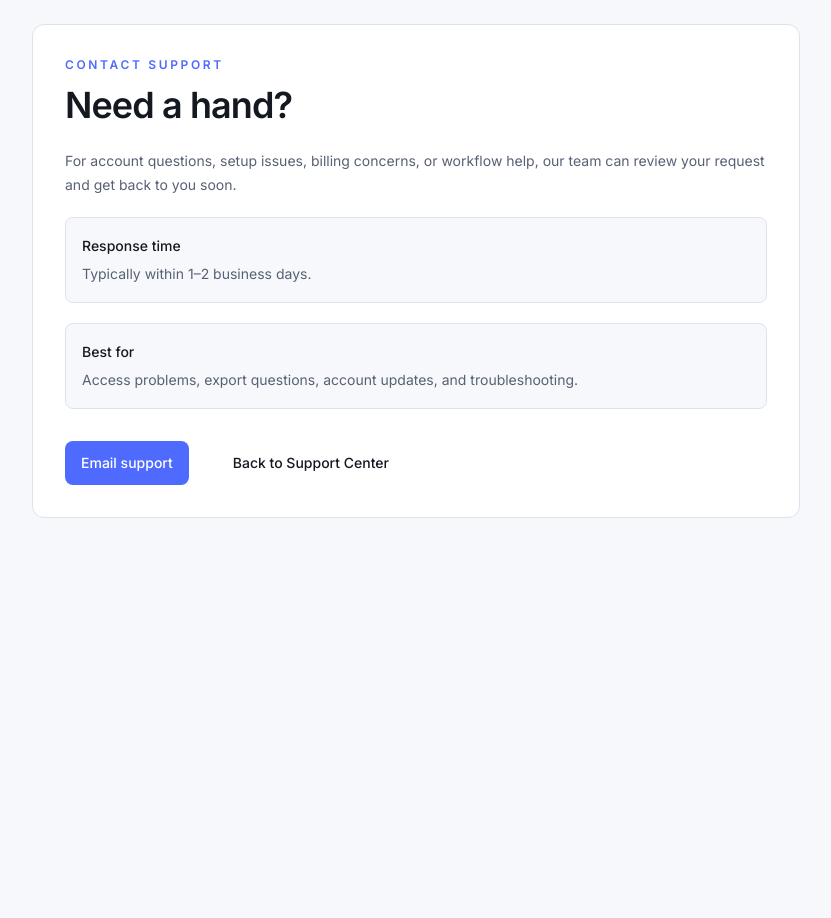
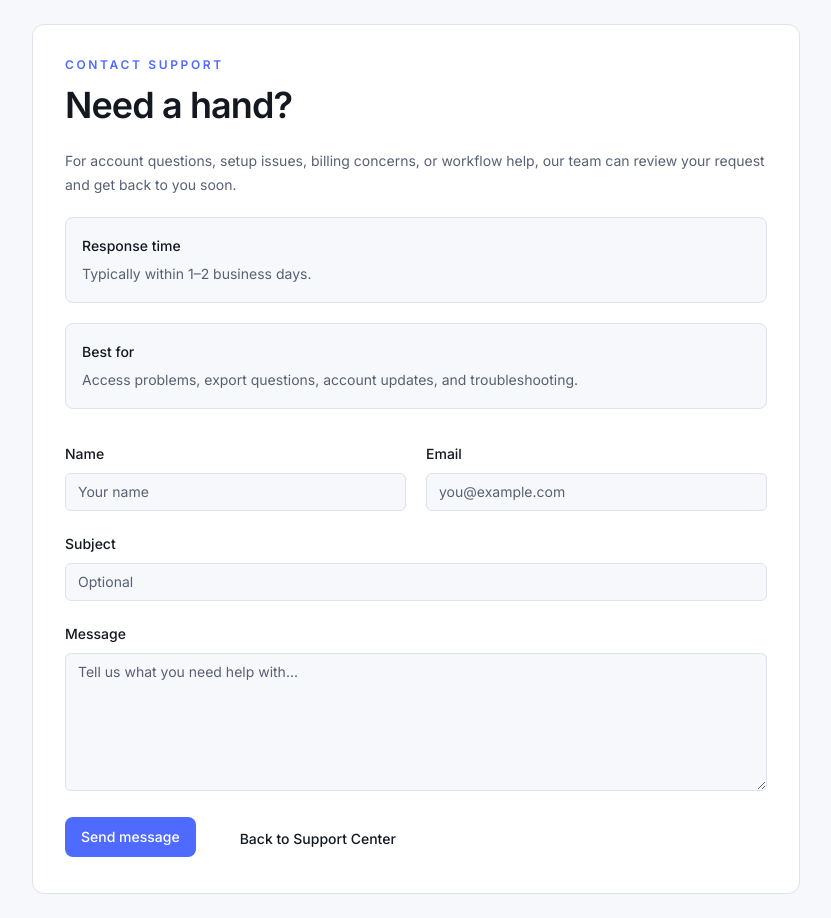
Before and after one commit to yupe23/ClipForge, a Next.js app: page /dashboard/support/contact in a window 1280 px wide. Shown: the whole page, without its empty margins (224-1055 px from the left). Before the commit the page ends 800 px from the top, so only its background shows below. Built offline with nearby package versions, Linux system fonts and the light colour scheme.

Commit message:
feat: add support contact form with resend

```diff
--- /dev/null
+++ b/app/dashboard/support/contact/actions.ts
@@ -0,0 +1,27 @@
+import type { ContactSupportPayload } from './types';
+
+export async function submitContactSupportRequest(
+  payload: ContactSupportPayload,
+): Promise<{ success: boolean }> {
+  const response = await fetch('/api/dashboard/support/contact', {
+    method: 'POST',
+    headers: {
+      'Content-Type': 'application/json',
+    },
+    body: JSON.stringify(payload),
+  });
+
+  const result = (await response.json().catch(() => ({}))) as { success?: boolean; error?: string };
+
+  if (!response.ok) {
+    throw new Error(result.error ?? 'Unable to submit support request.');
+  }
+
+  return { success: result.success ?? true };
+}
+
+export async function handleContactSupportSubmit(
+  payload: ContactSupportPayload,
+): Promise<{ success: boolean }> {
+  return submitContactSupportRequest(payload);
+}
--- a/app/dashboard/support/contact/page.tsx
+++ b/app/dashboard/support/contact/page.tsx
@@ -1,35 +1,41 @@
+'use client';
+
+import * as React from 'react';
 import Link from 'next/link';
 import { Button } from '@/components/ui/button';
 
-import type { ContactSupportPayload } from './types';
-
-export async function submitContactSupportRequest(
-  payload: ContactSupportPayload,
-): Promise<{ success: boolean }> {
-  const response = await fetch('/api/dashboard/support/contact', {
-    method: 'POST',
-    headers: {
-      'Content-Type': 'application/json',
-    },
-    body: JSON.stringify(payload),
-  });
-
-  const result = (await response.json().catch(() => ({}))) as { success?: boolean; error?: string };
-
-  if (!response.ok) {
-    throw new Error(result.error ?? 'Unable to submit support request.');
-  }
-
-  return { success: result.success ?? true };
-}
-
-export async function handleContactSupportSubmit(
-  payload: ContactSupportPayload,
-): Promise<{ success: boolean }> {
-  return submitContactSupportRequest(payload);
-}
+import { handleContactSupportSubmit } from './actions';
 
 export default function DashboardContactSupportPage() {
+  const [name, setName] = React.useState('');
+  const [email, setEmail] = React.useState('');
+  const [subject, setSubject] = React.useState('');
+  const [message, setMessage] = React.useState('');
+  const [isSubmitting, setIsSubmitting] = React.useState(false);
+  const [submitError, setSubmitError] = React.useState<string | null>(null);
+  const [submitSuccess, setSubmitSuccess] = React.useState(false);
+
+  const handleSubmit = async (event: React.FormEvent<HTMLFormElement>) => {
+    event.preventDefault();
+    setSubmitError(null);
+    setSubmitSuccess(false);
+    setIsSubmitting(true);
+
+    try {
+      await handleContactSupportSubmit({ name, email, subject, message });
+      setSubmitSuccess(true);
+      setName('');
+      setEmail('');
+      setSubject('');
+      setMessage('');
+    } catch (error) {
+      const message = error instanceof Error ? error.message : 'Unable to submit support request.';
+      setSubmitError(message);
+    } finally {
+      setIsSubmitting(false);
+    }
+  };
+
   return (
     <main className="min-h-screen bg-[var(--background)] px-4 py-6 text-[var(--text-primary)] sm:px-6 lg:px-8">
       <div className="mx-auto max-w-3xl rounded-xl border border-[var(--border)] bg-[var(--surface)] p-6 sm:p-8">
@@ -52,19 +58,88 @@ export default function DashboardContactSupportPage() {
           </div>
         </div>
 
-        <div className="mt-8 flex flex-wrap gap-3">
-          <a
-            href="mailto:support@clipforge.app"
-            className="inline-flex items-center justify-center rounded-lg bg-[var(--accent)] px-4 py-2 text-sm font-medium text-[var(--accent-foreground)] transition-colors hover:bg-[var(--accent-hover)]"
-          >
-            Email support
-          </a>
-          <Link href="/dashboard/support" className="inline-flex">
-            <Button variant="secondary" size="lg">
-              Back to Support Center
+        <form onSubmit={handleSubmit} className="mt-8 space-y-5">
+          <div className="grid gap-5 sm:grid-cols-2">
+            <div className="space-y-2">
+              <label htmlFor="name" className="text-sm font-medium text-[var(--text-primary)]">
+                Name
+              </label>
+              <input
+                id="name"
+                value={name}
+                onChange={(event) => setName(event.target.value)}
+                className="w-full rounded-md border border-[var(--border)] bg-[var(--background)] px-3 py-2 text-sm text-[var(--text-primary)] outline-none placeholder:text-[var(--text-secondary)] focus-visible:ring-2 focus-visible:ring-[var(--accent)]"
+                placeholder="Your name"
+              />
+            </div>
+
+            <div className="space-y-2">
+              <label htmlFor="email" className="text-sm font-medium text-[var(--text-primary)]">
+                Email
+              </label>
+              <input
+                id="email"
+                type="email"
+                value={email}
+                onChange={(event) => setEmail(event.target.value)}
+                className="w-full rounded-md border border-[var(--border)] bg-[var(--background)] px-3 py-2 text-sm text-[var(--text-primary)] outline-none placeholder:text-[var(--text-secondary)] focus-visible:ring-2 focus-visible:ring-[var(--accent)]"
+                placeholder="you@example.com"
+                required
+              />
+            </div>
+          </div>
+
+          <div className="space-y-2">
+            <label htmlFor="subject" className="text-sm font-medium text-[var(--text-primary)]">
+              Subject
+            </label>
+            <input
+              id="subject"
+              value={subject}
+              onChange={(event) => setSubject(event.target.value)}
+              className="w-full rounded-md border border-[var(--border)] bg-[var(--background)] px-3 py-2 text-sm text-[var(--text-primary)] outline-none placeholder:text-[var(--text-secondary)] focus-visible:ring-2 focus-visible:ring-[var(--accent)]"
+              placeholder="Optional"
+            />
+          </div>
+
+          <div className="space-y-2">
+            <label htmlFor="message" className="text-sm font-medium text-[var(--text-primary)]">
+              Message
+            </label>
+            <textarea
+              id="message"
+              value={message}
+              onChange={(event) => setMessage(event.target.value)}
+              rows={6}
+              className="w-full rounded-md border border-[var(--border)] bg-[var(--background)] px-3 py-2 text-sm text-[var(--text-primary)] outline-none placeholder:text-[var(--text-secondary)] focus-visible:ring-2 focus-visible:ring-[var(--accent)]"
+              placeholder="Tell us what you need help with..."
+              required
+            />
+          </div>
+
+          {submitError ? (
+            <p className="rounded-md border border-[var(--error)]/40 bg-[var(--error)]/10 px-3 py-2 text-sm text-[var(--error)]">
+              {submitError}
+            </p>
+          ) : null}
+
+          {submitSuccess ? (
+            <p className="rounded-md border border-emerald-500/40 bg-emerald-500/10 px-3 py-2 text-sm text-emerald-600">
+              Your message has been sent successfully.
+            </p>
+          ) : null}
+
+          <div className="flex flex-wrap gap-3">
+            <Button type="submit" disabled={isSubmitting}>
+              {isSubmitting ? 'Sending...' : 'Send message'}
             </Button>
-          </Link>
-        </div>
+            <Link href="/dashboard/support" className="inline-flex">
+              <Button type="button" variant="secondary" size="lg">
+                Back to Support Center
+              </Button>
+            </Link>
+          </div>
+        </form>
       </div>
     </main>
   );
```
Also changed, not shown: 1 other file (tests, documents, lock files or other folders).
